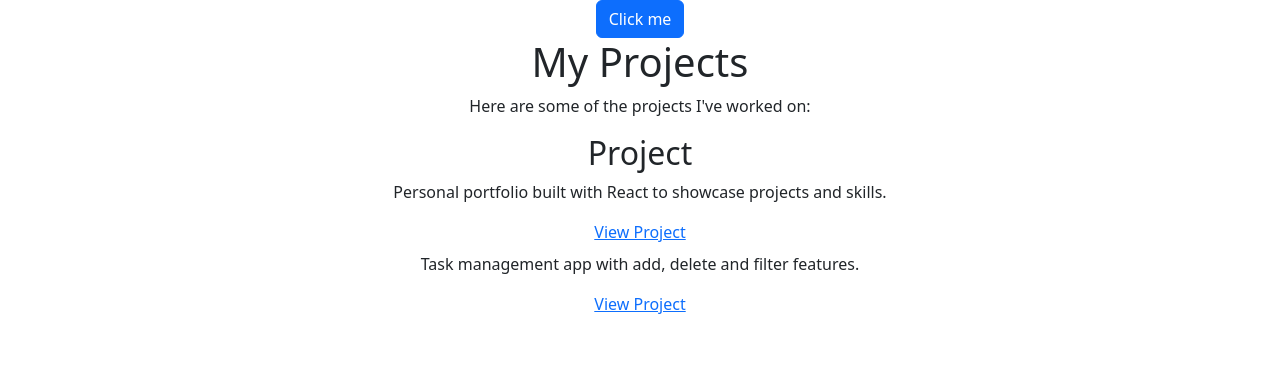
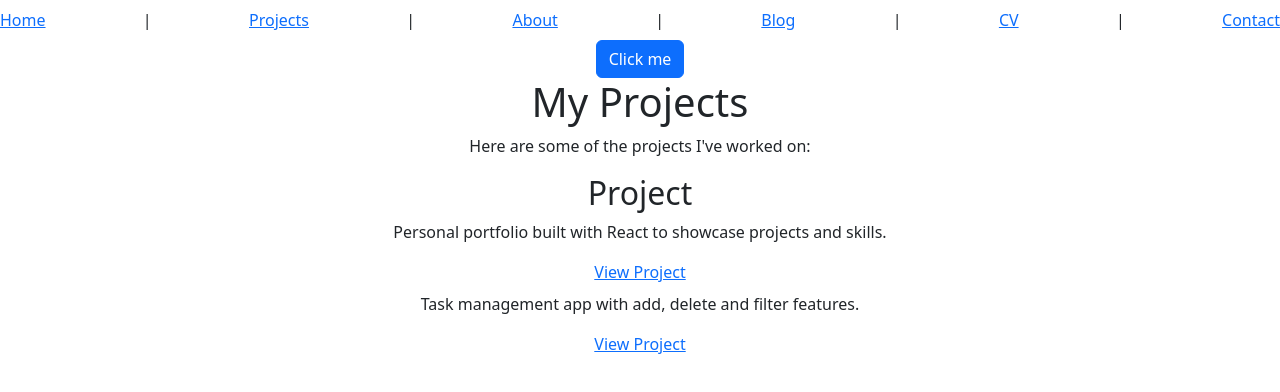
Before and after one commit to EfraimDeveloper/Portfolio, a React (Create React App) app: page / in a window 1280 px wide. Shown: the top 392 px of the page. Built offline with nearby package versions, Linux system fonts and the light colour scheme.

Commit message:
First commit

```diff
--- a/src/App.js
+++ b/src/App.js
@@ -1,11 +1,12 @@
-
 import './App.css';
 import {projects} from "./data/projects";
 import ProjectCard from "./components/ProjectCard";
+import Navbar from "./components/Navbar";
 
 function App() {
   return (
     <div className="App">
+      <Navbar />
       <button className="btn btn-primary">Click me</button>
         <main>
           <section>
--- a/src/components/Navbar.jsx
+++ b/src/components/Navbar.jsx
@@ -0,0 +1,16 @@
+import React from "react";
+
+const Navbar=()=>{
+    return(
+        <div className="navbar">
+           <a href="#"  >Home   </a>|
+           <a href="#"  >Projects</a>|
+           <a href="#"  >About</a>|
+           <a href="#"  >Blog</a>|
+           <a href="#"  >CV</a>|
+           <a href="#"  >Contact</a>
+        </div>
+    )
+}
+
+export default Navbar;
```
